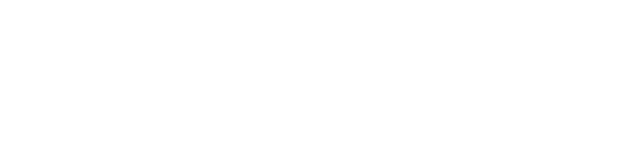
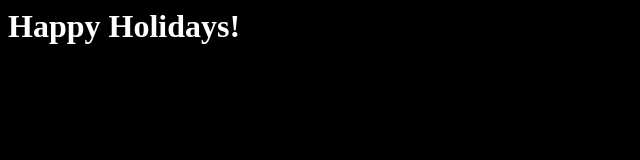
Before and after one commit to rdmueller/xmasdeco, a plain HTML site: page index.html in a window 1280 px wide. Shown: the whole page, without its empty margins (0-640 px from the left). Drawn offline with Linux system fonts and the light colour scheme.

Commit message:
Update index.html

```diff
--- a/index.html
+++ b/index.html
@@ -2,7 +2,7 @@
 <head>
 <style>
 body, html {
-background-color: bacl;
+background-color: black;
 color: white;
 }
 </style>
```
